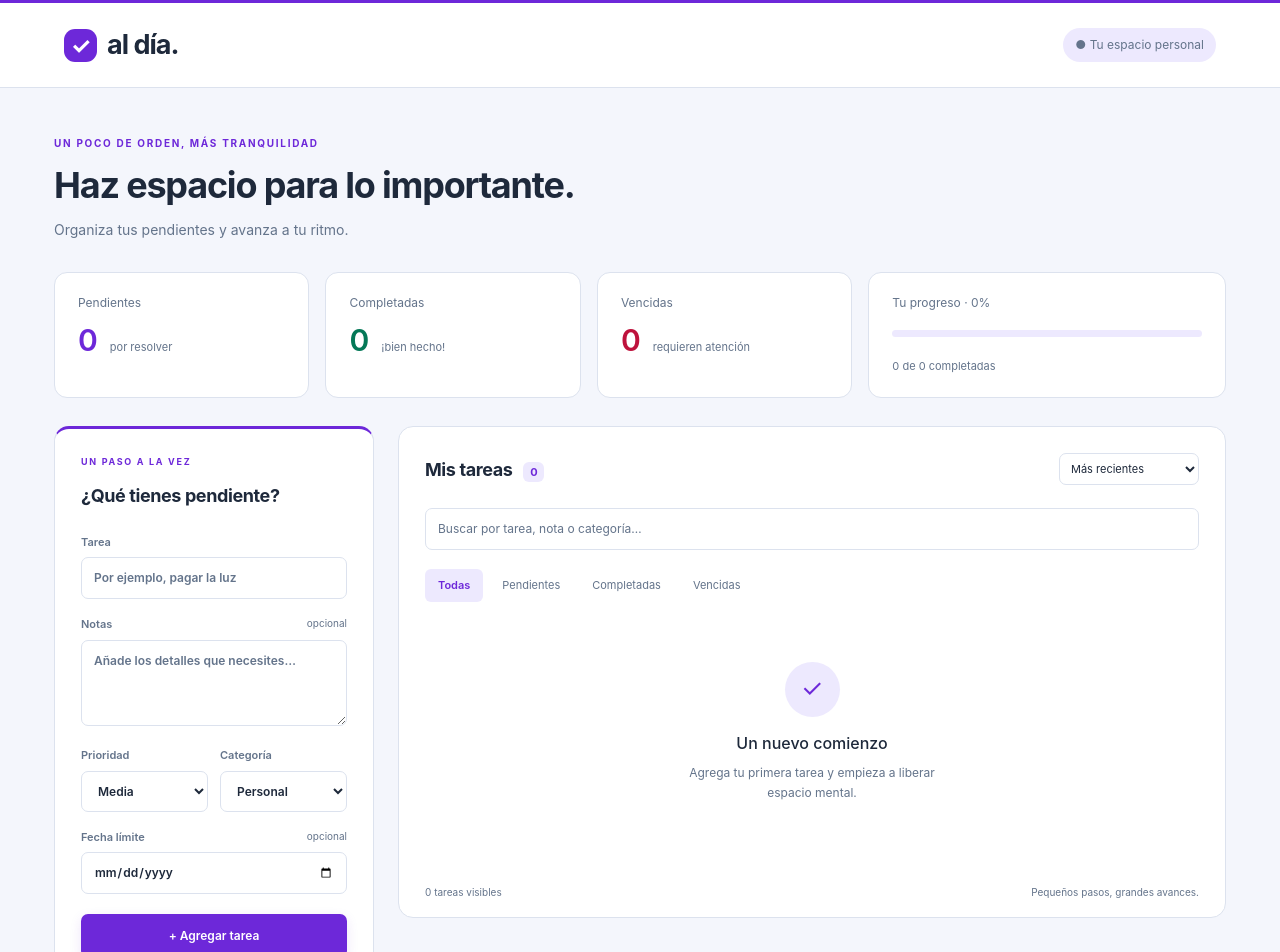
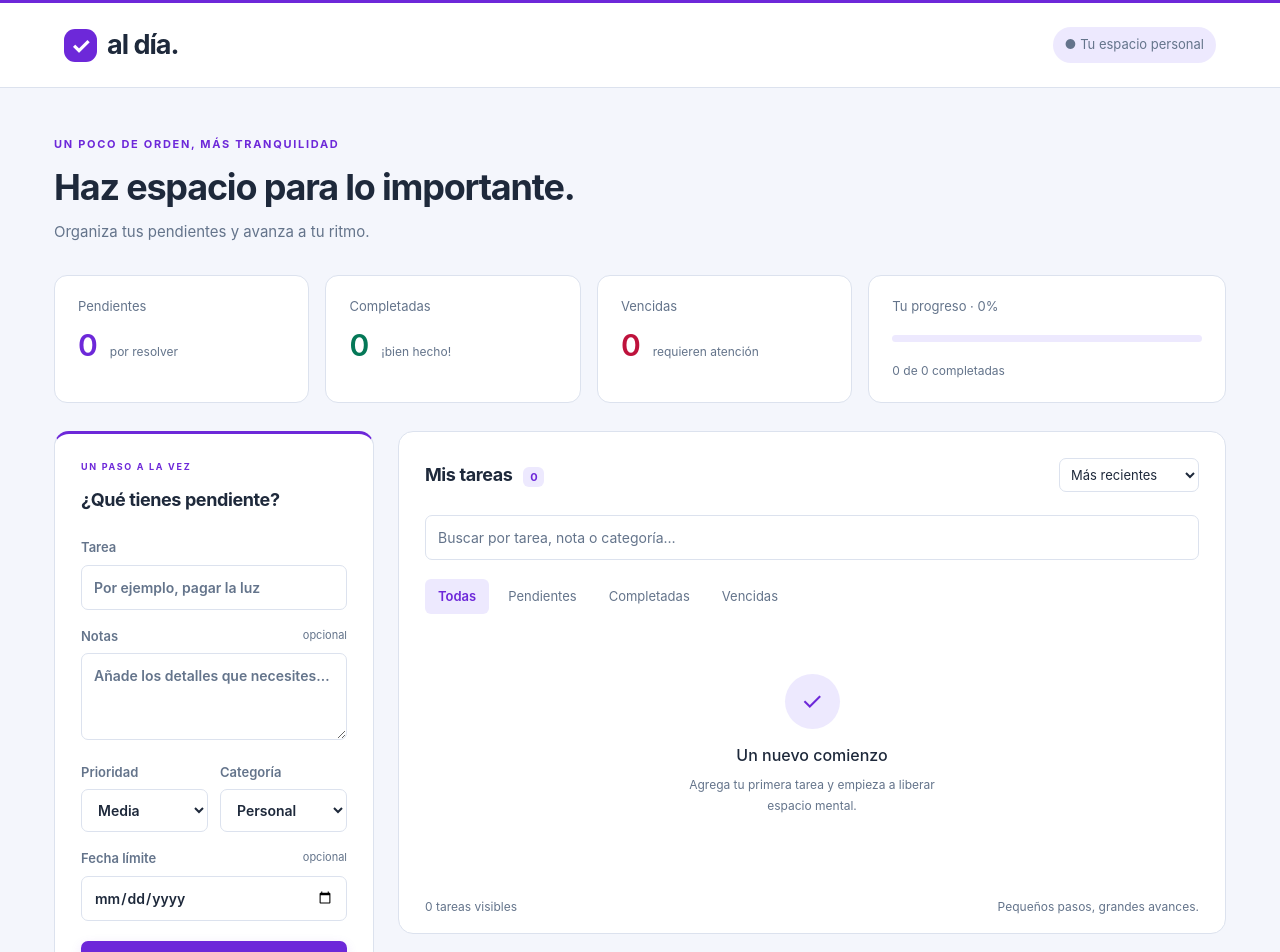
Before and after one commit to claguzzi/TAREAS26, a React (Vite) app: page / in a window 1280 px wide. Shown: the top 952 px of the page. Built offline with nearby package versions, Linux system fonts and the light colour scheme.

Commit message:
Primer commit

```diff
--- a/src/index.css
+++ b/src/index.css
@@ -114,3 +114,25 @@ h1{font-size:29px;max-width:320px}
 .app-alert .swal2-styled:focus-visible{outline:3px solid #a78bfa;outline-offset:3px}
 .app-alert .swal2-timer-progress-bar{background:var(--accent)}
 @media(prefers-reduced-motion:reduce){.swal2-popup,.swal2-icon,.swal2-icon *{animation:none!important}}
+
+/* Un poco más de tamaño para facilitar la lectura. */
+body{font-size:16px}
+.local-badge{font-size:13px}
+.eyebrow{font-size:11px}
+.intro>p:last-child{font-size:15px}
+.stats span{font-size:13px}
+.stats small{font-size:12px}
+.composer label{font-size:13px}
+.composer label>span{font-size:11px}
+input:not([type=checkbox]),textarea,select{font-size:14px}
+.primary,.cancel{font-size:14px}
+.storage-note{font-size:12px}
+.list-heading select{font-size:13px}
+.filters button{font-size:13px}
+.task h3{font-size:15px}
+.task-content p{font-size:14px}
+.meta{font-size:12px}
+.actions button{font-size:12px}
+.list-footer,.page-footer{font-size:12px}
+.error,.toast{font-size:14px}
+@media(max-width:640px){.local-badge{font-size:11px}.eyebrow{font-size:9px}.stats small{font-size:10px}}
```
